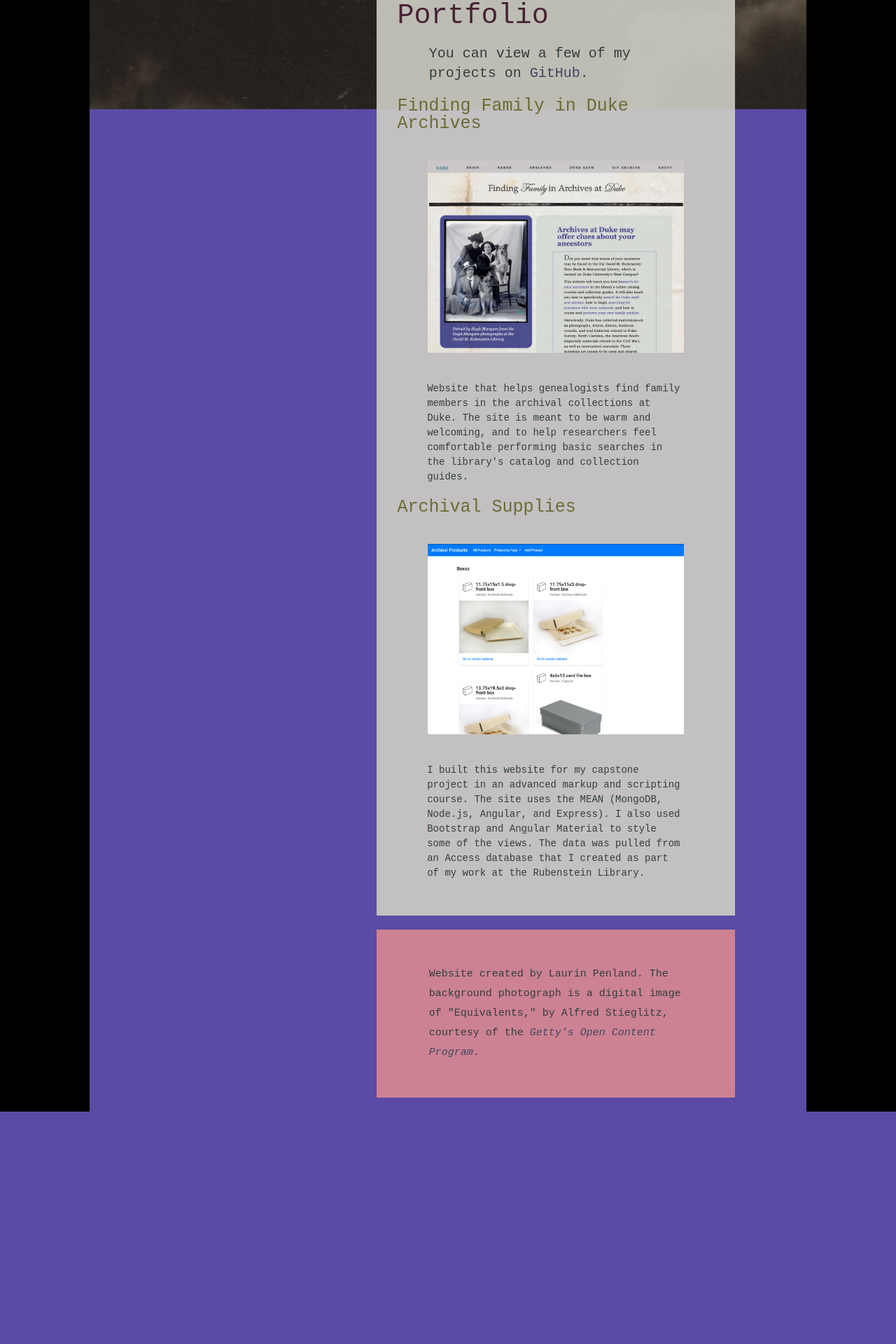
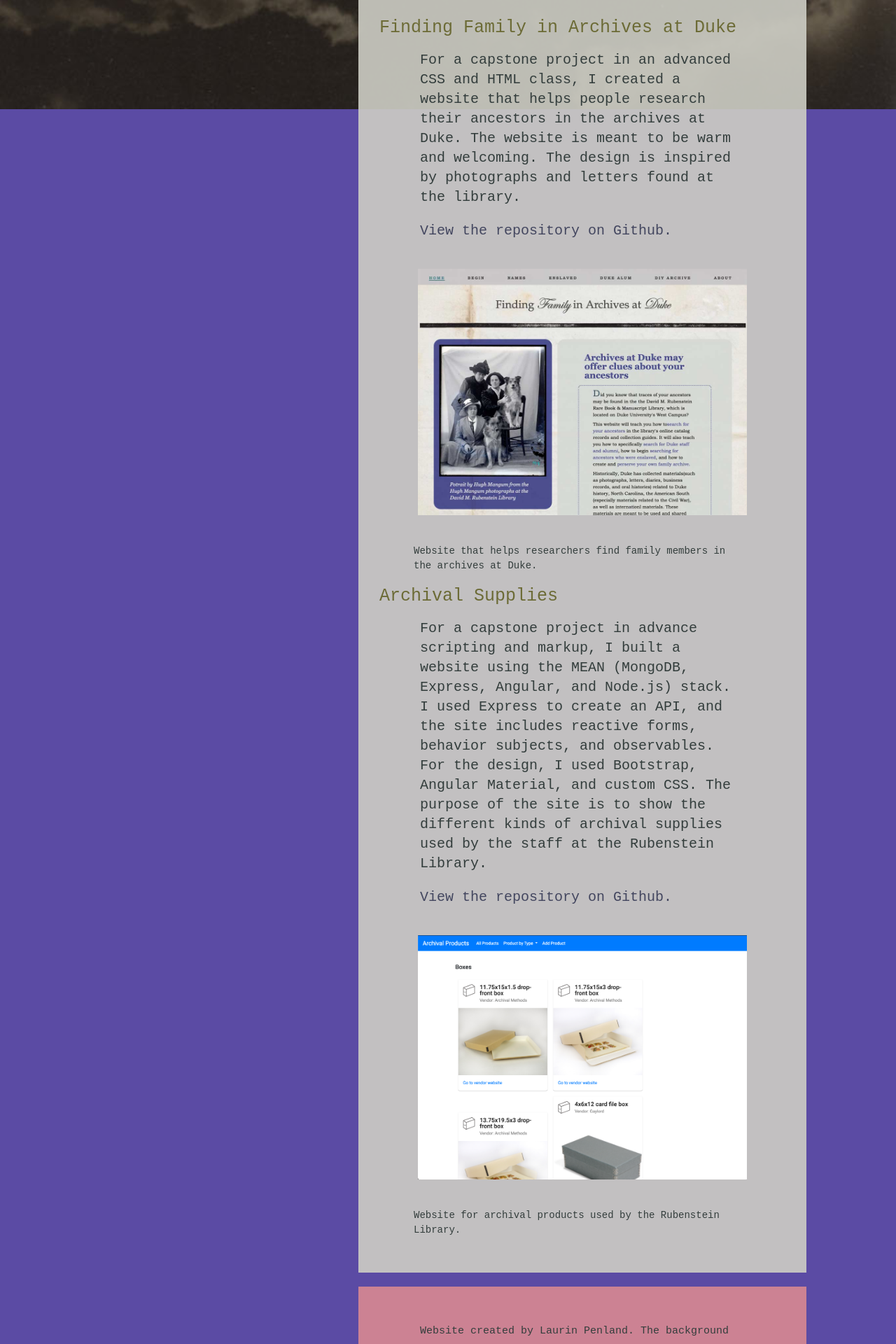
Before and after one commit to laurinpenland/laurinpenland.com, a PHP site: page /webdeveloper.php in a window 1280 px wide. Shown: the part 726-2646 px from the top of the page at 70% size. Before the commit the page ends 2314 px from the top, so only its background shows below. Run offline with PHP 8.4, Linux system fonts and the light colour scheme; some libraries are stand-ins or nearby versions.

Commit message:
Added more text to portfolio section.

```diff
--- a/includes/db.php
+++ b/includes/db.php
@@ -1,5 +1,5 @@
 <?php
-//you'll need to populate the DSN, username, and password fields before running this application;
+// You'll need to populate the DSN, username, and password fields before running this application.
 define ('DSN', '***');
 define('USERNAME', '***');
 define('PASSWORD', '***');
--- a/index.php
+++ b/index.php
@@ -4,7 +4,7 @@
 	<head>
 		<meta charset="UTF-8">
 		<meta name="viewport" content="width=device-width, initial-scale=1.0">
-		<meta name="description" content="Artist website of Laurin Penland, queer writer from Appalachia, living in Durham, North Carolina." />
+		<meta name="description" content="Website for Laurin Penland, writer and web developer." />
 		<title>Laurin Penland</title>
 		<link href="styles/stylesheet.css" type="text/css" rel="stylesheet" />
 	</head>
--- a/styles/stylesheet.css
+++ b/styles/stylesheet.css
@@ -180,7 +180,7 @@ figure {
 	grid-column-start: 1;
 	grid-column-end: 5;
 	background-repeat: no-repeat;
-	/*background-position: center;*/
+	background-position: bottom;
   /*background-size: 100% 100%;*/
 	background-size: cover;
 }
@@ -249,6 +249,7 @@ textarea, input[type="text"], input[type="email"]{
 	font-family: bookman old style, lucida sans typewriter, courier new, monospace;
 	padding: 8px;
 	margin-top: 8px;
+	width: 100%;
 }
 
 form {
@@ -419,7 +420,7 @@ footer{
 	}
 }
 
-@media only screen and (min-width: 1250px) {
+@media only screen and (min-width: 1500px) {
 	body {
 		margin-left: 10%;
 		margin-right: 10%;
--- a/webdeveloper.php
+++ b/webdeveloper.php
@@ -4,7 +4,7 @@
 	<head>
 		<meta charset="UTF-8">
 		<meta name="viewport" content="width=device-width, initial-scale=1.0">
-		<meta name="description" content="Artist website of Laurin Penland, queer writer from Appalachia, living in Durham, North Carolina." />
+		<meta name="description" content="Web developer portfolio for Laurin Penland." />
 		<title>Laurin Penland</title>
 		<link href="styles/stylesheet.css" type="text/css" rel="stylesheet" />
 	</head>
@@ -33,20 +33,24 @@
 
 	<p>I love to build beautiful, efficient, and responsive websites.</p>
 
-	<p>I work in an archive and much of my work is related to libraries and archival collections. One of my current projects is to improve user experience in the <a href="https://archives.lib.duke.edu/">Rubenstein Library's collection guide platform</a>. The platform is based off of the open source projects <a href="https://library.stanford.edu/projects/arclight">ArcLight</a> and <a href="https://projectblacklight.org/">BlackLight</a>.
+	<p>Much of my work is related to libraries and archival collections. One of my current projects is to improve user experience in the <a href="https://archives.lib.duke.edu/">Rubenstein Library's collection guide platform</a>. The platform is based off of the open source projects <a href="https://library.stanford.edu/projects/arclight">ArcLight</a> and <a href="https://projectblacklight.org/">BlackLight</a>.
   <h2>Portfolio</h2>
   <p>You can view a few of my projects on <a href="https://github.com/laurinpenland">GitHub.</a></p>
-	<h3>Finding Family in Duke Archives</h3>
+	<h3>Finding Family in Archives at Duke</h3>
+	<p>For a capstone project in an advanced CSS and HTML class, I created a website that helps people research their ancestors in the archives at Duke. The website is meant to be warm and welcoming. The design is inspired by photographs and letters found at the library.</p>
+	<p><a href="https://github.com/laurinpenland/archival-supplies">View the repository on Github.</a></p>
 	<figure class="portfolio-image"></a>
 	<a href= "https://github.com/laurinpenland/finding-family-duke-archives" target="_blank">
 	<img src="./images/findingfamily.jpg" class="portfolio-image" alt="home page for Finding Family in Duke Archives website"/>
 	</a>
-	<figcaption>Website that helps genealogists find family members in the archival collections at Duke. The site is meant to be warm and welcoming, and to help researchers feel comfortable performing basic searches in the library's catalog and collection guides.</figcaption>
+	<figcaption>Website that helps researchers find family members in the archives at Duke.</figcaption>
 </figure>
 	<h3>Archival Supplies</h3>
+	<p>For a capstone project in advance scripting and markup, I built a website using the MEAN (MongoDB, Express, Angular, and Node.js) stack. I used Express to create an API, and the site includes reactive forms, behavior subjects, and observables. For the design, I used Bootstrap, Angular Material, and custom CSS. The purpose of the site is to show the different kinds of archival supplies used by the staff at the Rubenstein Library.</p>
+	<p><a href="https://github.com/laurinpenland/archival-supplies">View the repository on Github.</a></p>
 	<figure class="portfolio-image">
 	<a href="https://github.com/laurinpenland/archival-supplies" alt="home page for Archival Supplies website" target="_blank"><img src="./images/mean-stack-website.png" class="portfolio-image"/></a>
-	<figcaption>I built this website for my capstone project in an advanced markup and scripting course. The site uses the MEAN (MongoDB, Node.js, Angular, and Express). I also used Bootstrap and Angular Material to style some of the views. The data was pulled from an Access database that I created as part of my work at the Rubenstein Library.</figcaption>
+	<figcaption>Website for archival products used by the Rubenstein Library.</figcaption>
 </figure>
 
 	</article>
--- a/writer.php
+++ b/writer.php
@@ -4,7 +4,7 @@
 	<head>
 		<meta charset="UTF-8">
 		<meta name="viewport" content="width=device-width, initial-scale=1.0">
-		<meta name="description" content="Artist website of Laurin Penland, queer writer from Appalachia, living in Durham, North Carolina." />
+		<meta name="description" content="Writer bio and list of publications for Laurin Penland, queer writer from Appalachia." />
 		<title>Laurin Penland</title>
 
     	<link href="styles/stylesheet.css" type="text/css" rel="stylesheet" />
```
Also changed, not shown: ExquisiteCorpse.php (+5 -7 lines), README.md.
